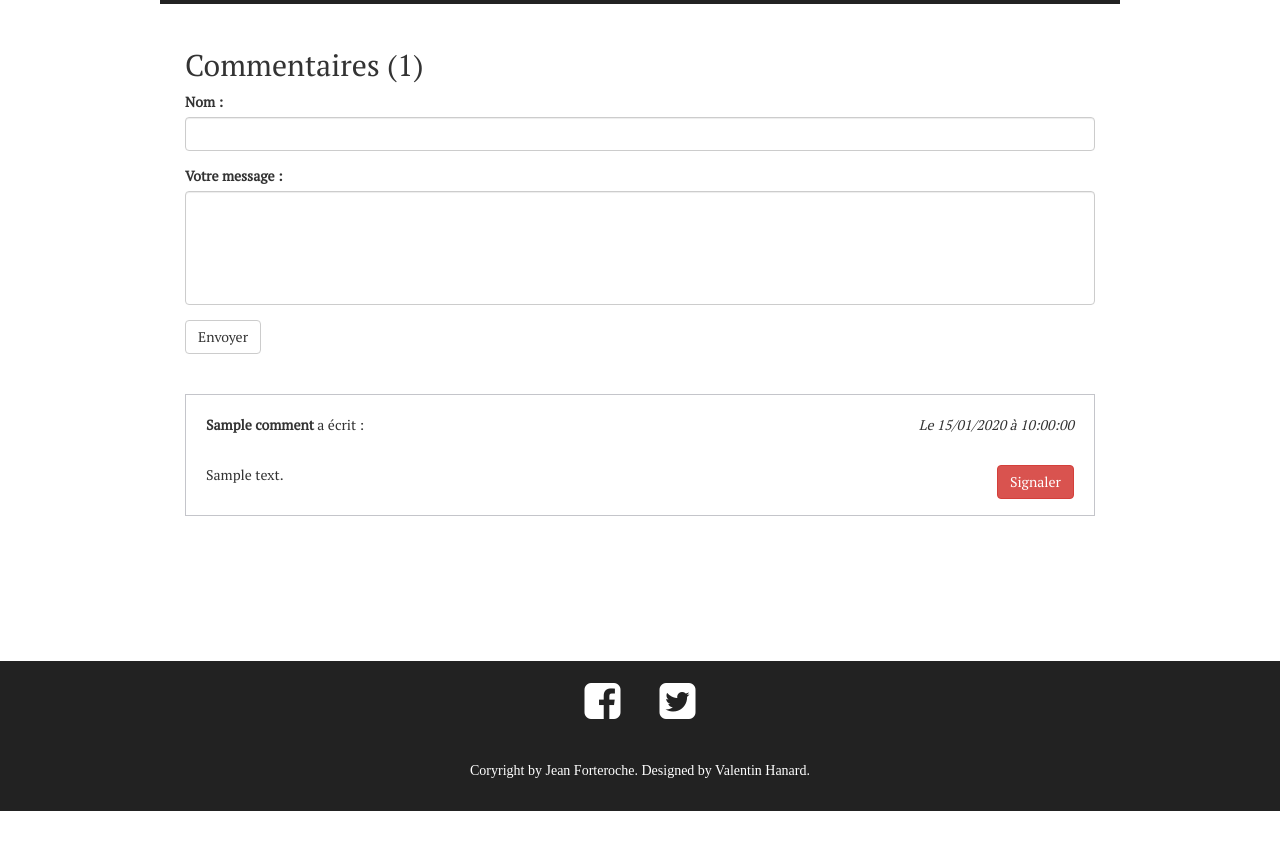
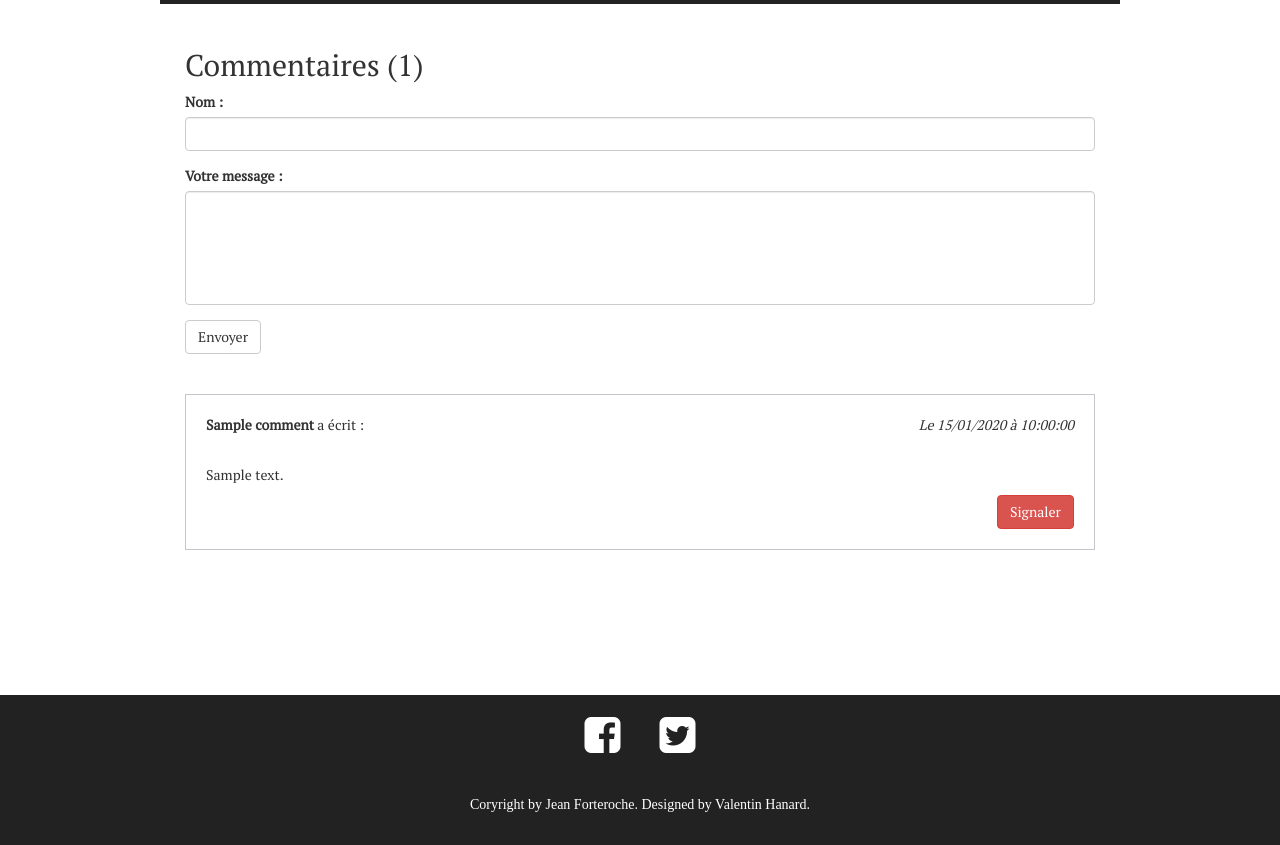
Before and after one commit to Drival59/Projet4, a PHP site: a page that uses controler/frontend.php in a window 1280 px wide. Shown: the part 1430-2275 px from the top of the page. Before the commit the page ends 2241 px from the top, so only its background shows below. Run offline with PHP 8.4, Linux system fonts and the light colour scheme; tables that the repository leaves empty or names only in its code hold one stand-in row (values such as "Sample post"); grey boxes marked "Sample" are stand-in pictures; some libraries are stand-ins or nearby versions; some web fonts are replaced.

Commit message:
Responsive pour la totalité du frontend

```diff
--- a/controler/frontend.php
+++ b/controler/frontend.php
@@ -39,7 +39,7 @@ function chapter($id)
   $comments = $commentManager->getComments($id);
   $count = $commentManager->getCountComments($id);
   if (isset($_POST['name']) AND isset($_POST['message'])) {
-    if (substr($_POST['name'],0,1) !== ' ' AND substr($_POST['message'],0,1) !== ' ') {
+    if (substr($_POST['name'],0,1) !== ' ' AND substr($_POST['message'],0,1) !== ' ' AND substr(nl2br($_POST['message']),0,6) !== '<br />') {
       $commentManager->addComment($id, $_POST['name'], $_POST['message']);
     }
   } elseif (isset($_POST['report'])) {
--- a/public/css/style.css
+++ b/public/css/style.css
@@ -107,6 +107,7 @@ footer
   flex-direction: column;
   justify-content: space-around;
   align-items: center;
+  text-align: center;
 }
 .social-media
 {
@@ -121,7 +122,7 @@ footer
 }
 #container
 {
-  width: 960px;
+  max-width: 960px;
   margin: auto;
   display: flex;
   justify-content: space-around;
@@ -129,7 +130,7 @@ footer
 }
 .chapters
 {
-  width: 480px;
+  max-width: 480px;
   margin: auto;
   margin-bottom: 50px;
   padding-bottom: 20px;
@@ -143,7 +144,7 @@ footer
 }
 #widget
 {
-  width: 350px;
+  max-width: 350px;
 }
 #search
 {
@@ -196,9 +197,11 @@ footer
 }
 #contact_container
 {
-  width: 500px;
+  max-width: 500px;
   margin: auto;
   margin-top: 50px;
+  padding-left: 10px;
+  padding-right: 10px;
 }
 #success
 {
@@ -206,14 +209,15 @@ footer
 }
 #chapter_container
 {
-  width: 960px;
   margin: auto;
+  max-width: 960px;
   text-align: justify;
   margin-top: 50px;
   margin-bottom: 50px;
   border: 3px solid #c4c5ca;
   border-top: 5px solid #222222;
   box-shadow: 0px 2px 2px #c4c5ca;
+
 }
 #chapter_container h2
 {
@@ -235,7 +239,7 @@ footer
 #comment_container
 {
   border-top: 5px solid #222222;
-  width: 960px;
+  max-width: 960px;
   margin: auto;
   padding: 25px;
 }
@@ -245,6 +249,11 @@ footer
   margin-top: 20px;
   margin-bottom: 20px;
   padding: 20px;
+  word-wrap: break-word;
+}
+.date-comment
+{
+  float:right;
 }
 #admin_container
 {
@@ -295,17 +304,36 @@ footer
   {
     flex-direction: column;
     align-items: center;
+    padding-left: 10px;
+    padding-right: 10px;
   }
   .postHome
   {
     margin-bottom: 50px;
     max-width: 475px;
   }
+
 }
 @media screen and (max-width: 768px) {
   .nav
   {
     display: flex;
+  }
+  #container
+  {
+    display: flex;
+    flex-direction: column;
+    padding-left: 10px;
+    padding-right: 10px;
+  }
+  #widget
+  {
+    display: none;
+  }
+  #chapter_container
+  {
+    margin-left: 10px;
+    margin-right: 10px;
   }
 }
 @media screen and (max-width: 576px) {
@@ -329,4 +357,8 @@ footer
   {
     display: none;
   }
+  .date-comment
+  {
+    float: none;
+  }
 }
--- a/view/frontend/chapterView.php
+++ b/view/frontend/chapterView.php
@@ -29,13 +29,13 @@
   <?php
     echo '<br />';
     if (isset($_POST['name']) AND isset($_POST['message'])) {
-      if (substr($_POST['name'],0,1) !== ' ' AND substr($_POST['message'],0,1) !== ' ') {
+      if (substr($_POST['name'],0,1) !== ' ' AND substr($_POST['message'],0,1) !== ' ' AND substr(nl2br($_POST['message']),0,6) !== '<br />') {
         $_SESSION['addComment'] = 1;
         header('Location: chapter-'. $_GET['id'] . '#comment_container');
       } else {
         echo '<div class="alert alert-danger alert-dismissable">
                 <a href="index.php" class="close" data-dismiss="alert" aria-label="close">&times;</a>
-                <strong>Attention !</strong> Votre commentaire ou pseudo ne doit pas commencer par un espace.
+                <strong>Attention !</strong> Votre commentaire ou pseudo ne doit pas commencer par un espace ou un retour à la ligne.
               </div>';
       }
     }
@@ -55,15 +55,17 @@
               <strong>Merci !</strong> Le commentaire a été signalé.
             </div>';
     }
+
     foreach ($comments as $comment) {
       $dateFormat = new DateTime($comment['date_comment']);
       $dateFr = $dateFormat->format('d/m/Y à H:i:s');
       echo '<div class="comments">';
-      echo '<p><strong>' . htmlspecialchars($comment['name']) . '</strong> a écrit : <i style="float:right">Le ' . $dateFr  . '</i></p>';
+      echo '<p><strong>' . htmlspecialchars($comment['name']) . '</strong> a écrit : <i class="date-comment">Le ' . $dateFr  . '</i></p>';
       echo '<br />';
-      echo '<form action="chapter-' . $_GET['id'] . '#comment_container" method="post">';
-      echo '<button name="report" value=' . $comment['id'] . ' style="float:right" class="btn btn-danger">Signaler</button>';
-      echo '<p>' . htmlspecialchars($comment['message']) . '</p>';
+      echo '<p>' . $comment['message'] . '</p>';
+      echo '<form style="text-align:right" action="chapter-' . $_GET['id'] . '#comment_container" method="post">';
+      echo '<button name="report" value=' . $comment['id'] . ' class="btn btn-danger">Signaler</button>';
+      echo '</form>';
       echo '</div>';
     }
    ?>
--- a/view/frontend/template.php
+++ b/view/frontend/template.php
@@ -2,6 +2,7 @@
 <html>
     <head>
         <meta charset="utf-8" />
+        <meta name="viewport" content="width=device-width, initial-scale=1.0, shrink-to-fit=no" />
         <title><?= $title ?></title>
         <link href="https://maxcdn.bootstrapcdn.com/bootstrap/3.3.7/css/bootstrap.min.css" rel="stylesheet" integrity="sha384-BVYiiSIFeK1dGmJRAkycuHAHRg32OmUcww7on3RYdg4Va+PmSTsz/K68vbdEjh4u" crossorigin="anonymous">
         <link href="https://maxcdn.bootstrapcdn.com/font-awesome/4.7.0/css/font-awesome.min.css" rel="stylesheet" integrity="sha384-wvfXpqpZZVQGK6TAh5PVlGOfQNHSoD2xbE+QkPxCAFlNEevoEH3Sl0sibVcOQVnN" crossorigin="anonymous">
@@ -76,7 +77,7 @@
           <a href="#footer"><i class="fa fa-facebook-square fa-3x" aria-hidden="true"></i></a>
           <a href="#footer"><i class="fa fa-twitter-square fa-3x" aria-hidden="true"></i></a>
         </div>
-        <p>Coryright by Jean Forteroche. Designed by Valentin Hanard.</p>
+        <p style="text-align:center">Coryright by Jean Forteroche. Designed by Valentin Hanard.</p>
 
       </footer>
 
```
